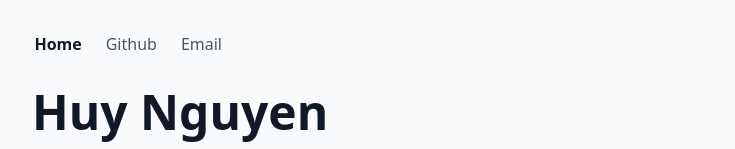
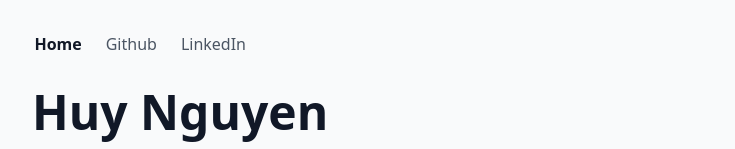
Before and after one commit to huyng12/blog, a Next.js app: page / in a window 1280 px wide. Shown: the top 149 px of the page, without its empty margins (272-1007 px from the left). Built offline with nearby package versions, Linux system fonts and the light colour scheme.

Commit message:
Add LinkedIn to navbar

```diff
--- a/components/navbar/navbar.tsx
+++ b/components/navbar/navbar.tsx
@@ -31,7 +31,10 @@ export function Navbar() {
 			<div className="ml-[-0.60rem]">
 				<NavItem href="/" label="Home" />
 				<NavItem href="https://github.com/huyng12" label="Github" />
-				<NavItem href="mailto:touch@nguyenrk.com" label="Email" />
+				<NavItem
+					href="https://www.linkedin.com/in/rknguyen12/"
+					label="LinkedIn"
+				/>
 			</div>
 		</nav>
 	);
```
